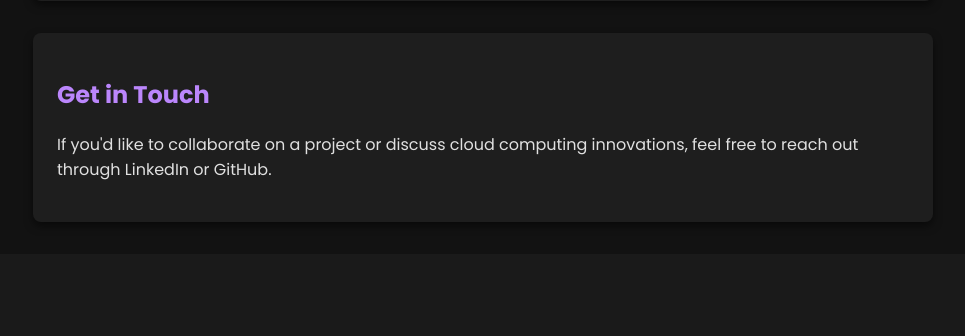
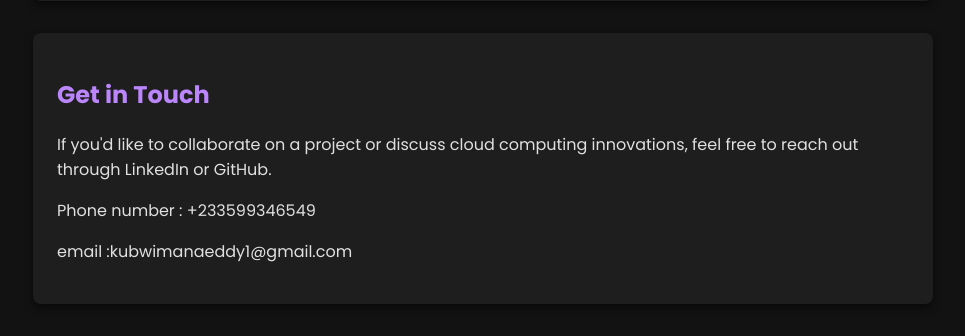
Before and after one commit to EddyKubwimana/CD-CDI-team11, a Flask app: page /eddy in a window 1280 px wide. Shown: the part 1436-1772 px from the top of the page, without its empty margins (157-1122 px from the left). Before the commit the page ends 1663 px from the top, so only its background shows below. Run offline with Flask 3, Linux system fonts and the light colour scheme.

Commit message:
updated the get in touch

```diff
--- a/porfolio/templates/eddy.html
+++ b/porfolio/templates/eddy.html
@@ -177,6 +177,8 @@
     <div class="section">
         <h2>Get in Touch</h2>
         <p>If you'd like to collaborate on a project or discuss cloud computing innovations, feel free to reach out through LinkedIn or GitHub.</p>
+        <p> Phone number : +233599346549</p>
+        <p> email :kubwimanaeddy1@gmail.com </p>
     </div>
 </div>
 
```
